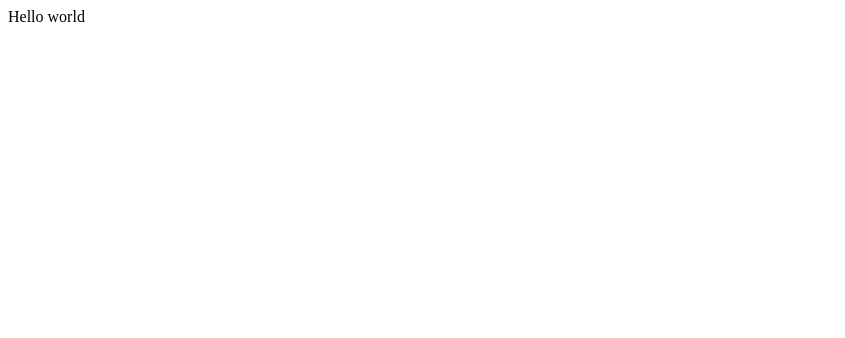
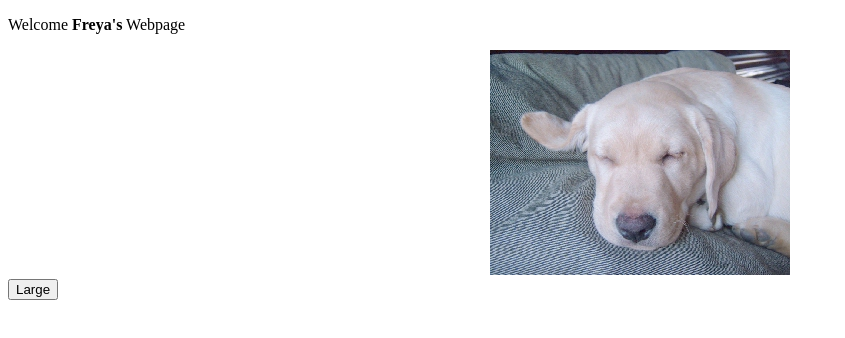
Before and after one commit to RevRaston/Freyas-Dog, a plain HTML site: page index.html in a window 1280 px wide. Shown: the whole page, without its empty margins (0-845 px from the left). Drawn offline with Linux system fonts and the light colour scheme.

Commit message:
Freya's Page

```diff
--- a/index.html
+++ b/index.html
@@ -1,23 +1,28 @@
 <!DOCTYPE html>
 <html>
 
-<head>
-  <meta charset="utf-8">
-  <meta name="viewport" content="width=device-width">
-  <title>replit</title>
-  <link href="style.css" rel="stylesheet" type="text/css" />
-</head>
+  <head>
 
-<body>
-  Hello world
-  <script src="script.js"></script>
+   <title>Freya's         Webpage</title>
+    <link     href="style.css" rel="stylesheet" type="text/css" />
+  </head>
 
-  <!--
-  This script places a badge on your repl's full-browser view back to your repl's cover
-  page. Try various colors for the theme: dark, light, red, orange, yellow, lime, green,
-  teal, blue, blurple, magenta, pink!
-  -->
-  <script src="https://replit.com/public/js/replit-badge-v2.js" theme="dark" position="bottom-right"></script>
-</body>
+  <body>
+    <p>Welcome     <b>Freya's</b> Webpage</p>
+
+  <center><img id="Face" src="Face.jpg"/></center>
+
+    <input id="btnPuppy" type="button" value="Large" onclick="btnPuppy_OnClick()"/>
+
+<script>
+  function btnPuppy_OnClick(){
+    document.title = "Freya (LargeImage)";
+    picFace.src = "FaceLarge.jpg";
+  }
+</script>
+
+  </body>
 
 </html>
+
+<script src="script.js"></script>
```
Also changed, not shown: Face.jpg (added), FaceLarge.jpg (added).
